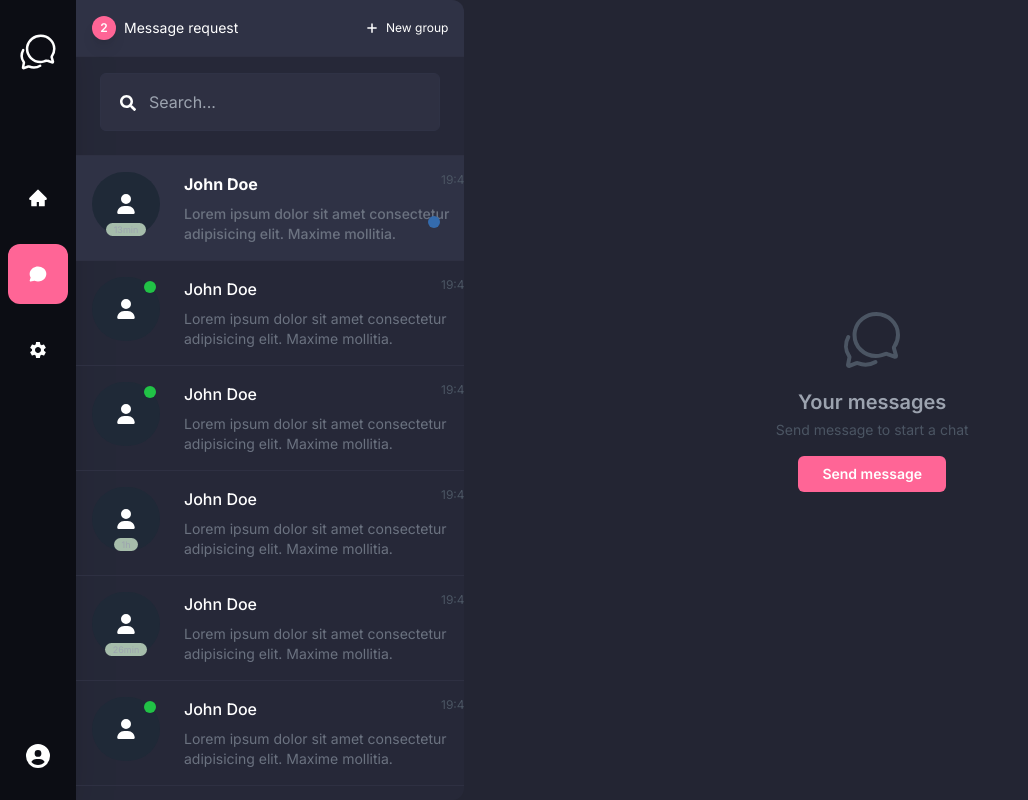
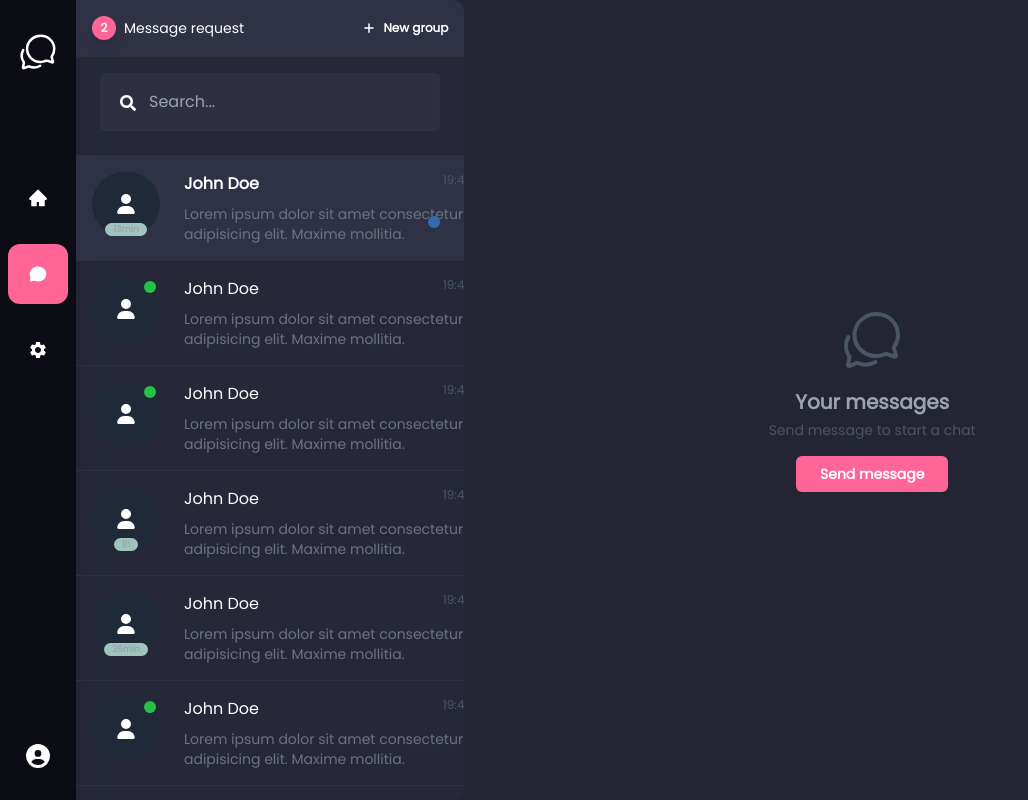
Before and after one commit to aditokmoo/ChatApp---NextJS-Firebase, a Next.js app: page /dashboard/chat in a window 1280 px wide. Shown: the whole page, without its empty margins (0-1028 px from the left). Built offline with nearby package versions, Linux system fonts and the light colour scheme.

Commit message:
added new font poppins

```diff
--- a/app/dashboard/chat/_components/FilterList.tsx
+++ b/app/dashboard/chat/_components/FilterList.tsx
@@ -7,7 +7,7 @@ export default function FilterList() {
         <div className="bg-dark z-40 border-b border-light-dark text-white p-4 sticky top-0 left-0 w-full">
             <div className="flex justify-between items-center">
                 <Link href='/' className='text-sm flex items-center gap-2'><span className='bg-primary flex justify-center items-center shadow-lg w-6 h-6 font-semibold rounded-full text-xs'>2</span> Message request</Link>
-                <button className='flex items-center gap-2 text-xs'><FaPlus />New group</button>
+                <button className='flex items-center gap-2 text-xs font-semibold'><FaPlus />New group</button>
             </div>
         </div>
     )
--- a/app/dashboard/chat/_components/UserInfo.tsx
+++ b/app/dashboard/chat/_components/UserInfo.tsx
@@ -25,7 +25,7 @@ export default function UserInfo({ data }: PropTypes) {
                 {data.status ? (
                     <div className='absolute top-1 right-1 rounded-full w-3 h-3 bg-green'></div>
                 ):(
-                    <p className='absolute bottom-0 text-[9px] text-gray-400 rounded-full bg-[#a6bdab] text-black px-2'>{data.lastActive}</p>
+                    <p className='absolute bottom-0 text-[9px] text-gray-400 rounded-full bg-[#9fc4bc] text-[#000] font-bold px-2'>{data.lastActive}</p>
                 )}
             </div>
             <div className="flex flex-col gap-2 text-white w-full">
--- a/app/layout.tsx
+++ b/app/layout.tsx
@@ -1,8 +1,8 @@
 import type { Metadata } from "next";
-import { Inter } from "next/font/google";
+import { Poppins } from "next/font/google";
 import "./globals.css";
 
-const inter = Inter({ subsets: ["latin"] });
+const poppins = Poppins({ weight: '400', subsets: ["latin"] });
 
 export const metadata: Metadata = {
   title: "ChatApp | Next.js + Firebase",
@@ -16,7 +16,7 @@ export default function RootLayout({
 }>) {
   return (
     <html lang="en">
-      <body className={inter.className}>{children}</body>
+      <body className={poppins.className}>{children}</body>
     </html>
   );
 }
```
